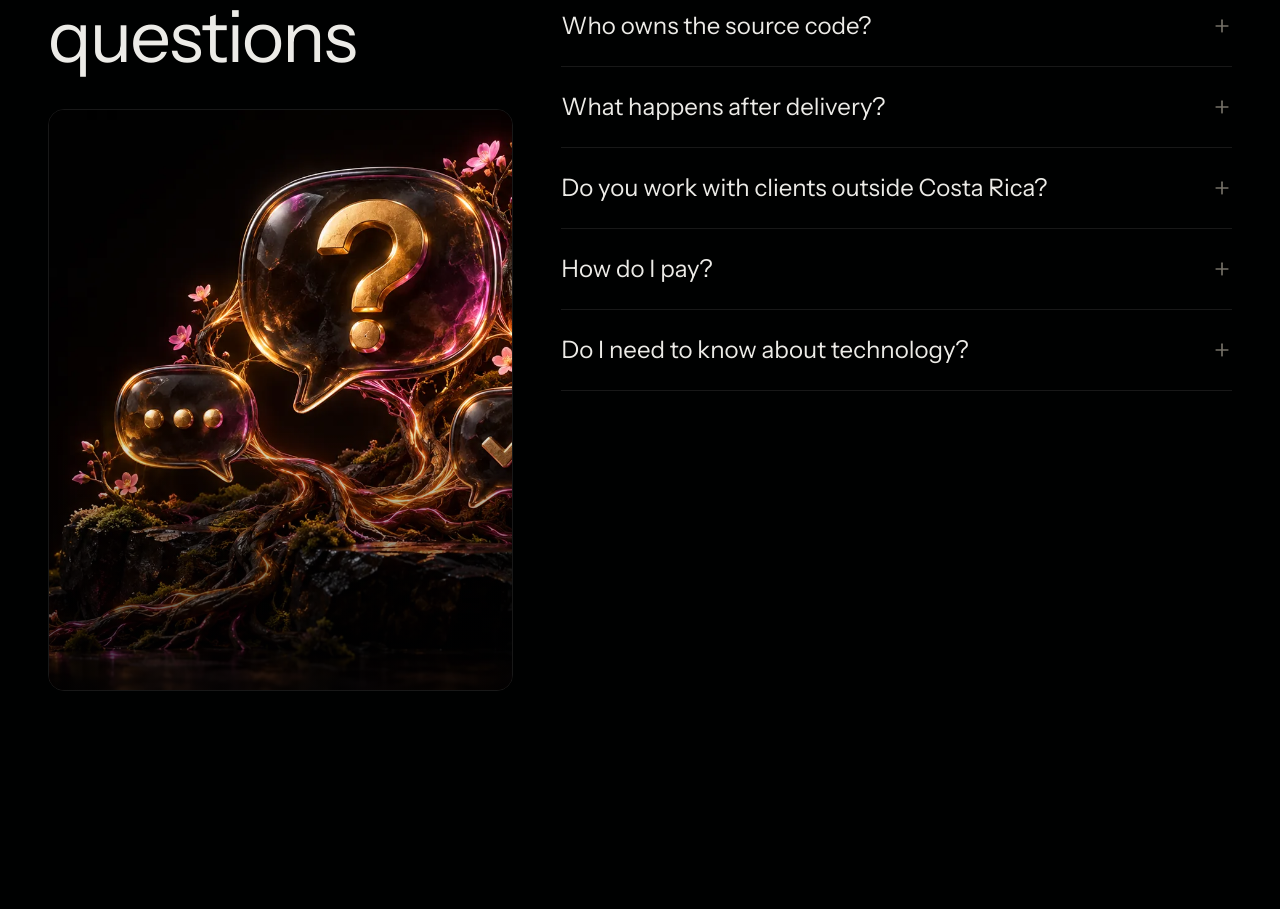
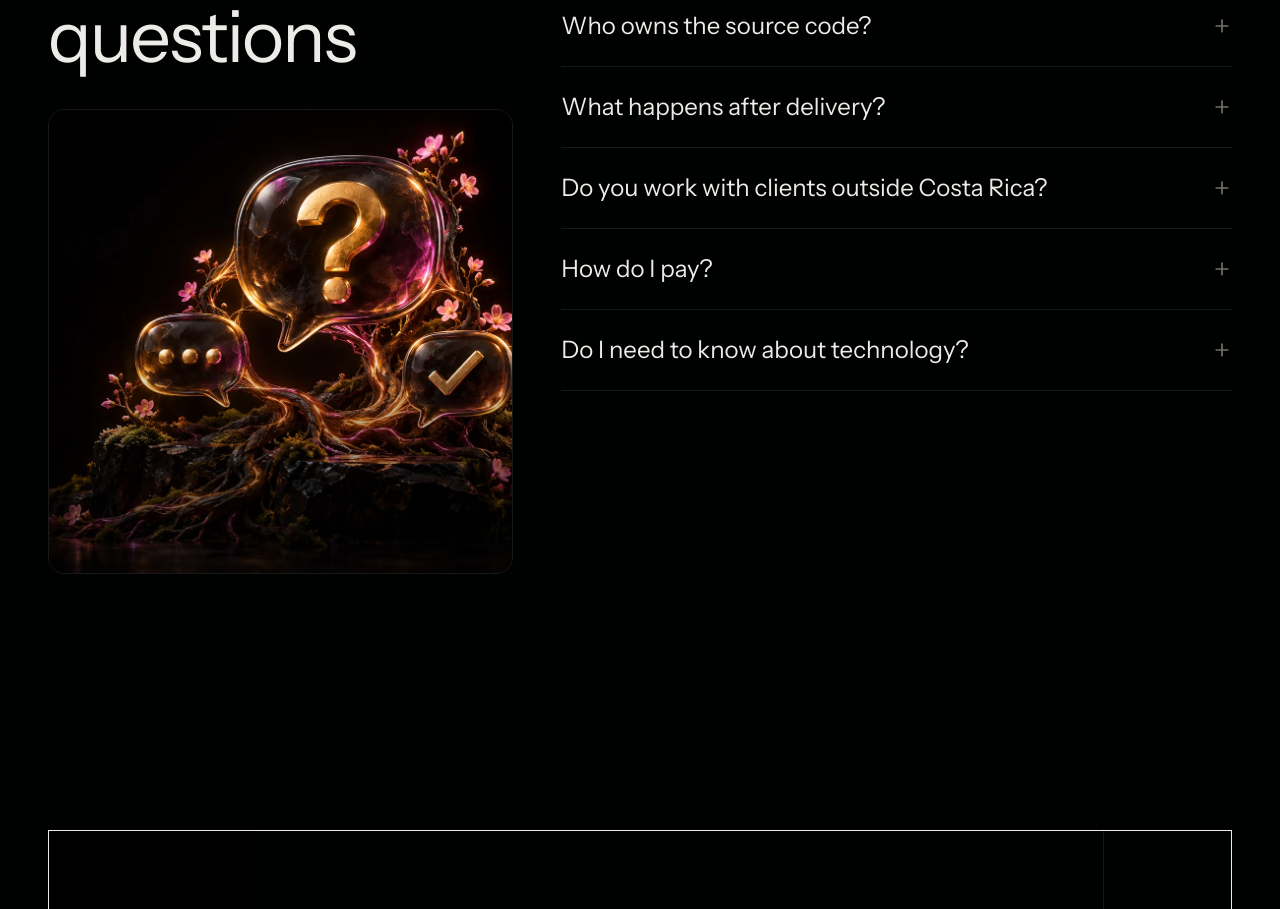
Before and after one commit to FreelancersProjects2026/Landing-Page, a Next.js app: page /en in a window 1280 px wide. Shown: the part 6168-7077 px from the top of the page. Built offline with nearby package versions, Linux system fonts and the light colour scheme.

Commit message:
style(faq): tarjeta cuadrada en escritorio para que entre fija bajo el menú
Recorte al 85 % para centrar las tres burbujas en el cuadrado.

Co-Authored-By: Claude Opus 5.5 <noreply@anthropic.com>

```diff
--- a/src/components/landing/faq-section.tsx
+++ b/src/components/landing/faq-section.tsx
@@ -33,13 +33,13 @@ export function FaqSection({ label, title, items, imageSrc }: FaqSectionProps) {
           >
             {title}
           </h2>
-          <div className="group/imagen relative mt-10 aspect-[16/10] overflow-hidden rounded-2xl border border-foreground/10 lg:aspect-[4/5]">
+          <div className="group/imagen relative mt-10 aspect-[16/10] overflow-hidden rounded-2xl border border-foreground/10 lg:aspect-square">
             <Image
               src={imageSrc}
               alt=""
               fill
               sizes="(min-width: 1024px) 40vw, 100vw"
-              className="object-cover object-[75%_center] motion-safe:transition-transform motion-safe:duration-700 motion-safe:ease-out motion-safe:group-hover/imagen:scale-105"
+              className="object-cover object-[85%_center] motion-safe:transition-transform motion-safe:duration-700 motion-safe:ease-out motion-safe:group-hover/imagen:scale-105"
             />
             <div className="absolute inset-0 bg-gradient-to-t from-background/80 via-transparent to-transparent" />
           </div>
```
Also changed, not shown: 1 other file (tests, documents, lock files or other folders).
